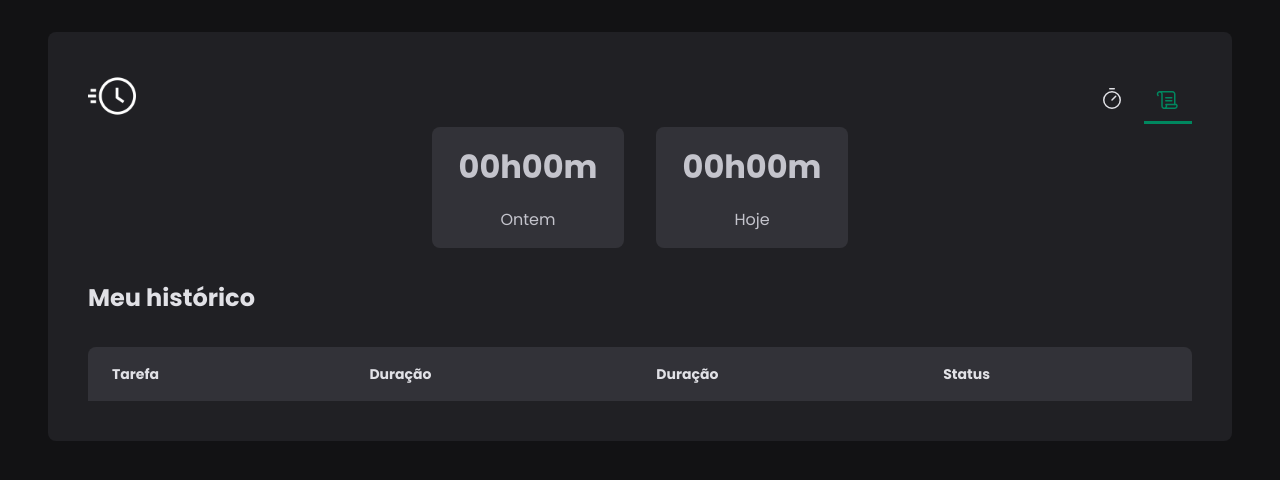
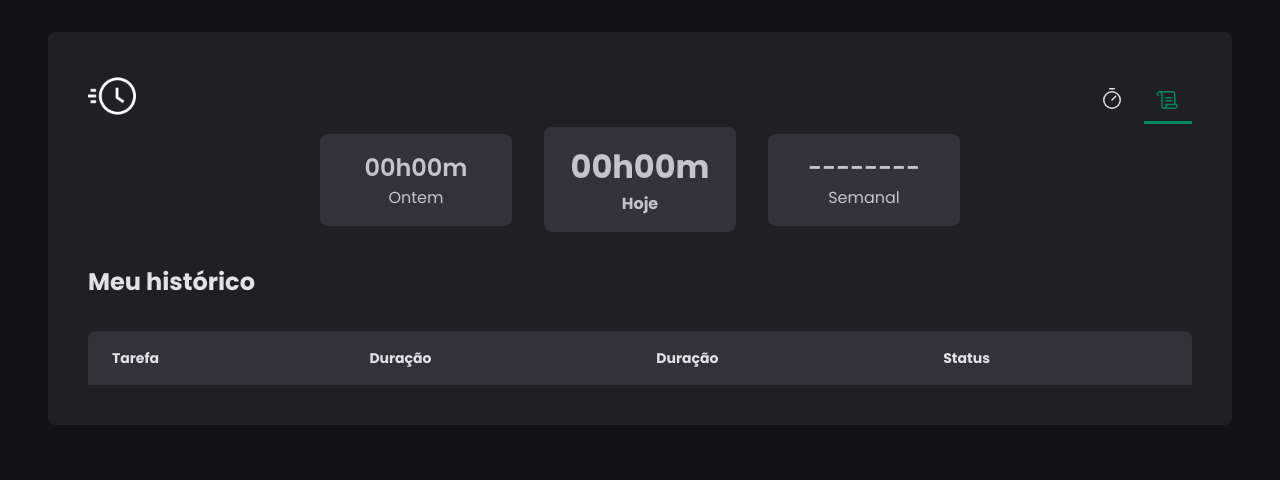
Before and after one commit to pedro-soares-nogueira/pomo-pro, a React (Vite) app: page /history in a window 1280 px wide. Shown: the top 480 px of the page. Built offline with nearby package versions, Linux system fonts and the light colour scheme.

Commit message:
feat:: formatted details manager

```diff
--- a/src/pages/History/index.tsx
+++ b/src/pages/History/index.tsx
@@ -9,31 +9,17 @@ import { useContext } from 'react'
 import { CyclesContext } from '../../contexts/CycleContext'
 import {
   AmountDetails,
-  DetailsCard,
+  ManageCard,
   HistoryContainer,
   HistoryList,
   Status,
+  TodayCard,
 } from './styles'
 
 const History = () => {
   const { cycles } = useContext(CyclesContext)
 
-  //ALL TIME TASK
-  const totalAtWorkMap = cycles.map((cycle) => {
-    if (cycle.interruptedDate) {
-      return differenceInMinutes(
-        new Date(cycle.interruptedDate),
-        new Date(cycle.startDate)
-      )
-    }
-    if (cycle.finishedDate) {
-      return differenceInMinutes(
-        new Date(cycle.finishedDate),
-        new Date(cycle.startDate)
-      )
-    }
-  })
-
+  /* YESTERDAY */
   const yesterday = () => {
     let date = new Date();
     date.setDate(date.getDate() - 1);
@@ -56,17 +42,35 @@ const History = () => {
         )
       }
   })
+
   const yesterdayTotalAtWorkAmount = yesterdayTotalWorked.reduce((total, cycle) => {
     return total! + cycle!
   }, 0)
 
-  console.log(yesterdayTotalAtWorkAmount)
-
-  //FORMATTED YESTERDAY TIME
   const yesterdayHour = Math.floor(yesterdayTotalAtWorkAmount! / 60)
   const yesterdayMinutes = yesterdayTotalAtWorkAmount! % 60
   const yesterdayHorasFormatted = String(yesterdayHour).padStart(2, '0')
   const yesterdayHinutesFormatted = String(yesterdayMinutes).padStart(2, '0')
+
+  //TODAY
+
+  const todayCycles = cycles.filter(cycle => new Date(cycle.startDate).toISOString().split("T")[0] === new Date().toISOString().split("T")[0])
+
+  //ALL TIME TASK
+  const totalAtWorkMap = todayCycles.map((cycle) => {
+    if (cycle.interruptedDate) {
+      return differenceInMinutes(
+        new Date(cycle.interruptedDate),
+        new Date(cycle.startDate)
+      )
+    }
+    if (cycle.finishedDate) {
+      return differenceInMinutes(
+        new Date(cycle.finishedDate),
+        new Date(cycle.startDate)
+      )
+    }
+  })
 
 
   //ALL TIME TASK WITHOUT UNDEFINED(ACTIVE CYCLE)
@@ -89,14 +93,19 @@ const History = () => {
     <HistoryContainer>
 
       <AmountDetails>
-        <DetailsCard>
+        <ManageCard>
           <span>{`${yesterdayHorasFormatted}h${yesterdayHinutesFormatted}m`}</span>
           <p>Ontem</p>
-        </DetailsCard>
-        <DetailsCard>
+        </ManageCard>
+        <TodayCard>
           <span>{`${horasFormatted}h${minutesFormatted}m`}</span>
           <p>Hoje</p>
-        </DetailsCard>
+        </TodayCard>
+        <ManageCard>
+          <span>--------</span>
+          {/* <span>{`${yesterdayHorasFormatted}h${yesterdayHinutesFormatted}m`}</span> */}
+          <p>Semanal</p>
+        </ManageCard>
       </AmountDetails>
 
       <h1>Meu histórico</h1>
--- a/src/pages/History/styles.ts
+++ b/src/pages/History/styles.ts
@@ -94,8 +94,23 @@ export const DetailsCard = styled.div`
 
   span {
     display: block;
+  }
+`
+
+export const ManageCard = styled(DetailsCard)`
+  span {
+    font-size: 1.5rem;
+    font-weight: 600;
+  }
+`
+
+export const TodayCard = styled(DetailsCard)`
+  p {
+    font-weight: 700;
+  }
+
+  span {
     font-size: 2rem;
     font-weight: 700;
-    margin-bottom: 1rem;
   }
 `
```
